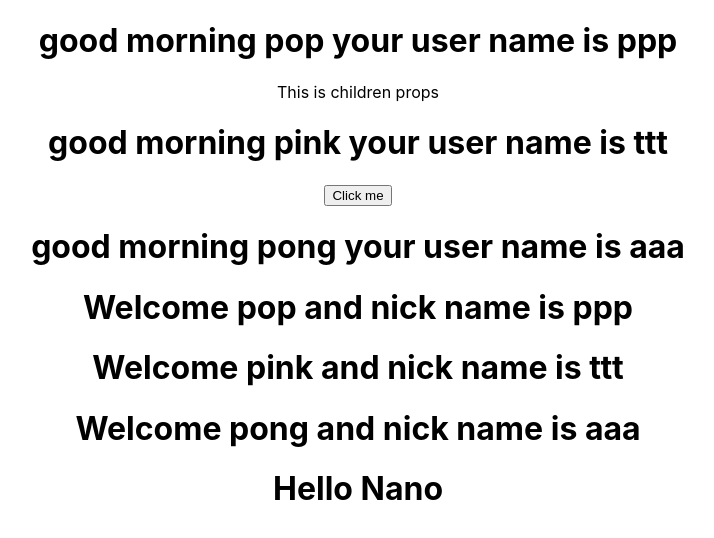
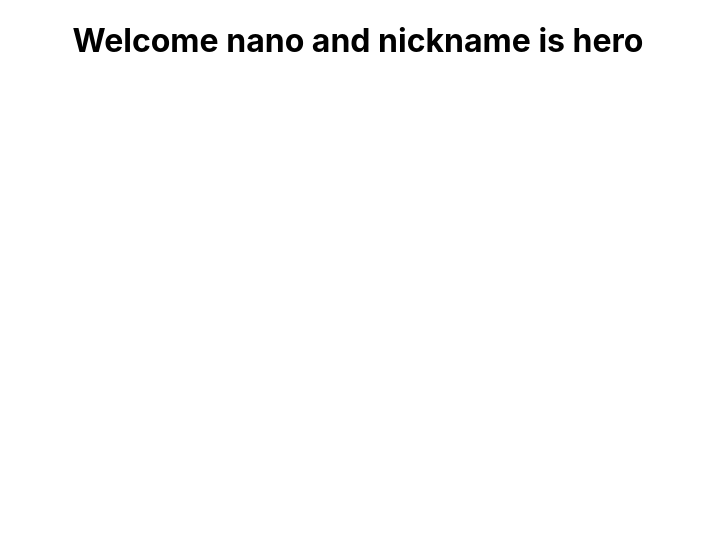
Before and after one commit to nanoNNsk/react_practice, a React (Create React App) app: page / in a window 1280 px wide. Shown: the top 538 px of the page, without its empty margins (282-996 px from the left). Built offline with nearby package versions, Linux system fonts and the light colour scheme.

Commit message:
second props

```diff
--- a/src/App.js
+++ b/src/App.js
@@ -4,22 +4,12 @@ import "./App.css";
 import Greet from "./Components/Greet";
 import Welcome from "./Components/Welcome";
 import Hello from "./Components/Hello";
+import Message from "./Components/Message";
 
 function App() {
   return (
     <div className="App">
-      <Greet names="pop" username="ppp">
-        <p> This is children props</p>
-      </Greet>
-      <Greet names="pink" username="ttt" >
-        <button>Click me</button>
-      </Greet>
-      <Greet names="pong" username="aaa" />
-      {/*<Greet />*/}
-      <Welcome names="pop" username="ppp" />
-      <Welcome names="pink" username="ttt"/>
-      <Welcome names="pong" username="aaa"/>
-      <Hello />
+      <Welcome names="nano" username="hero"/>
     </div>
   );
 }
--- a/src/Components/Greet.js
+++ b/src/Components/Greet.js
@@ -1,13 +1,12 @@
 import React from "react";
 
-const Greet = (props) => {
-  console.log(props);
+const Greet = props => {
+  const { names, username } = props;
   return (
     <div>
       <h1>
-        good morning {props.names} your user name is {props.username}
+        good morning {names} your user name is {username}
       </h1>
-      {props.children}
     </div>
   );
 };
--- /dev/null
+++ b/src/Components/Message.js
@@ -0,0 +1,27 @@
+import React, { Component } from "react";
+
+class Message extends Component {
+  constructor() {
+    super();
+    this.state = {
+      message: "Welcome visitor",
+    };
+  }
+
+    changeMessage() {
+        this.setState({
+        message: "Thank you for subscribing",
+        });
+    }
+
+  render() {
+    return (
+      <div>
+        <h1>{this.state.message}</h1>
+        <button onClick={()=>this.changeMessage()}>click</button>
+      </div>
+    );
+  }
+}
+
+export default Message;
--- a/src/Components/Welcome.js
+++ b/src/Components/Welcome.js
@@ -2,7 +2,8 @@ import React,{Component} from "react";
 
 class Welcome extends Component {
     render() {
-        return <h1>Welcome {this.props.names} and nick name is {this.props.username} </h1>;
+        const { names, username } = this.props;
+        return <h1>Welcome {names} and nickname is {username} </h1>;
     }
 }
 
```
